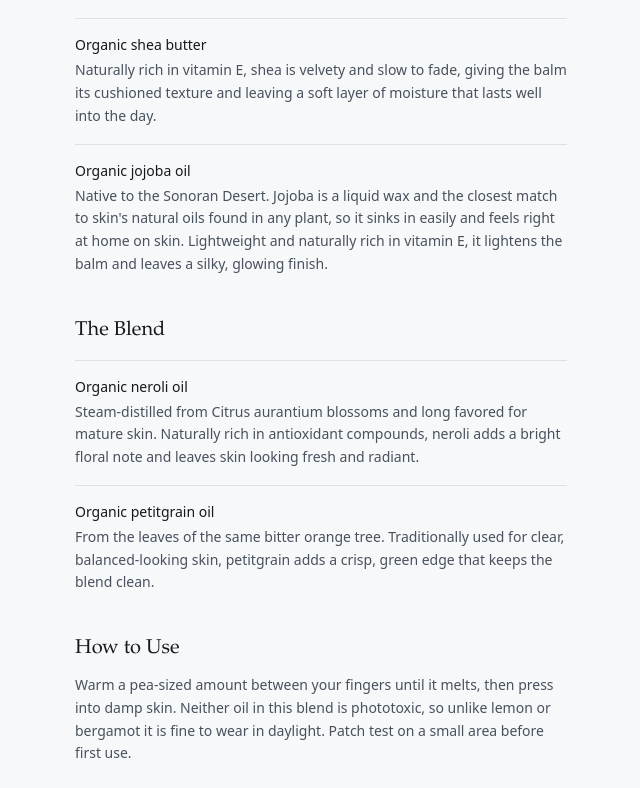
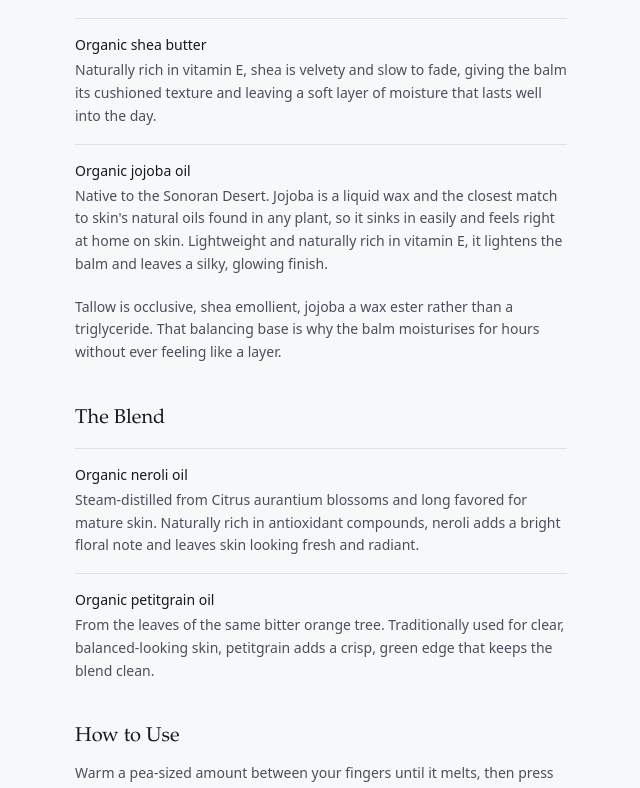
Before and after one commit to Galleryja/breezy-palm-tree, a Next.js app: page /products/balanced-light-balm in a window 1280 px wide. Shown: the part 811-1599 px from the top of the page, without its empty margins (597-1237 px from the left). Built offline with nearby package versions, Linux system fonts and the light colour scheme; no server answers; a web font is replaced by a local one.

Commit message:
Close the base section with what the three do together
Sits under the three materials on balm pages. Not on the rollers, which are
jojoba alone and have nothing to balance.

Co-Authored-By: Claude Opus 5 <noreply@anthropic.com>
Claude-Session: https://claude.ai/code/session_01TYn4u9H1AxY32yb73P56yk

```diff
--- a/app/products/[slug]/page.tsx
+++ b/app/products/[slug]/page.tsx
@@ -7,6 +7,7 @@ import {
   PRODUCTS,
   getProduct,
   baseNotesFor,
+  BASE_TOGETHER,
   formatLabel,
   formatPrice,
   CURRENCY,
@@ -139,6 +140,11 @@ export default async function ProductPage({ params }: PageProps) {
                 </div>
               ))}
             </dl>
+            {product.format === "balm" ? (
+              <p className="mt-5 text-sm leading-relaxed text-ink-soft">
+                {BASE_TOGETHER}
+              </p>
+            ) : null}
           </section>
 
           {product.notes.length > 0 ? (
--- a/data/products.ts
+++ b/data/products.ts
@@ -62,6 +62,14 @@ const TALLOW_BASE =
 
 /** Shared by all four rollers. */
 const ROLLER_BASE = "Organic jojoba oil (Simmondsia Chinensis)";
+
+/**
+ * Closes the base section on a balm page, after the three materials have been
+ * listed individually. Balms only — it says "the balm", and the rollers are
+ * jojoba on its own, so there is nothing to balance.
+ */
+export const BASE_TOGETHER =
+  "Tallow is occlusive, shea emollient, jojoba a wax ester rather than a triglyceride. That balancing base is why the balm moisturises for hours without ever feeling like a layer.";
 
 /**
  * The base every balm shares, and the jojoba the rollers are built on.
```
